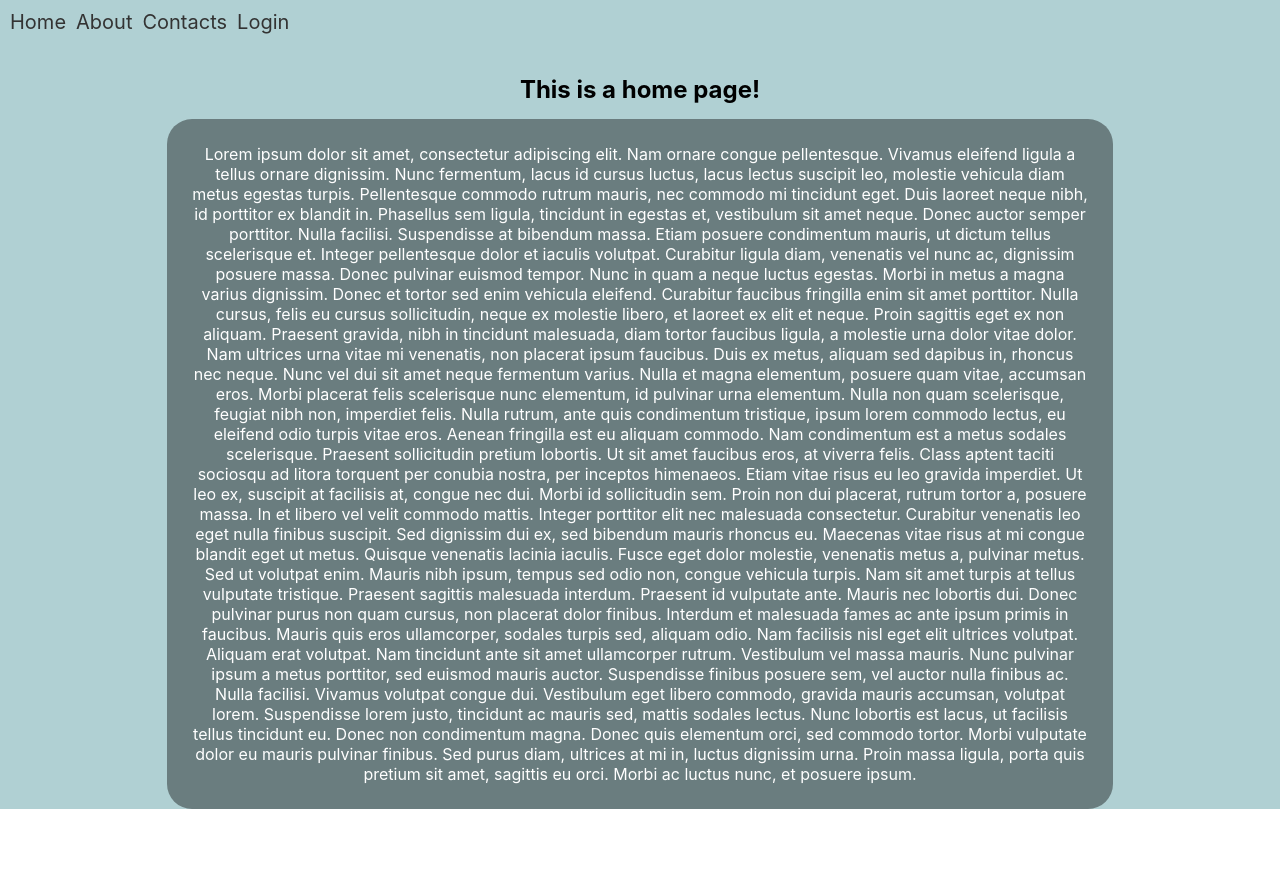
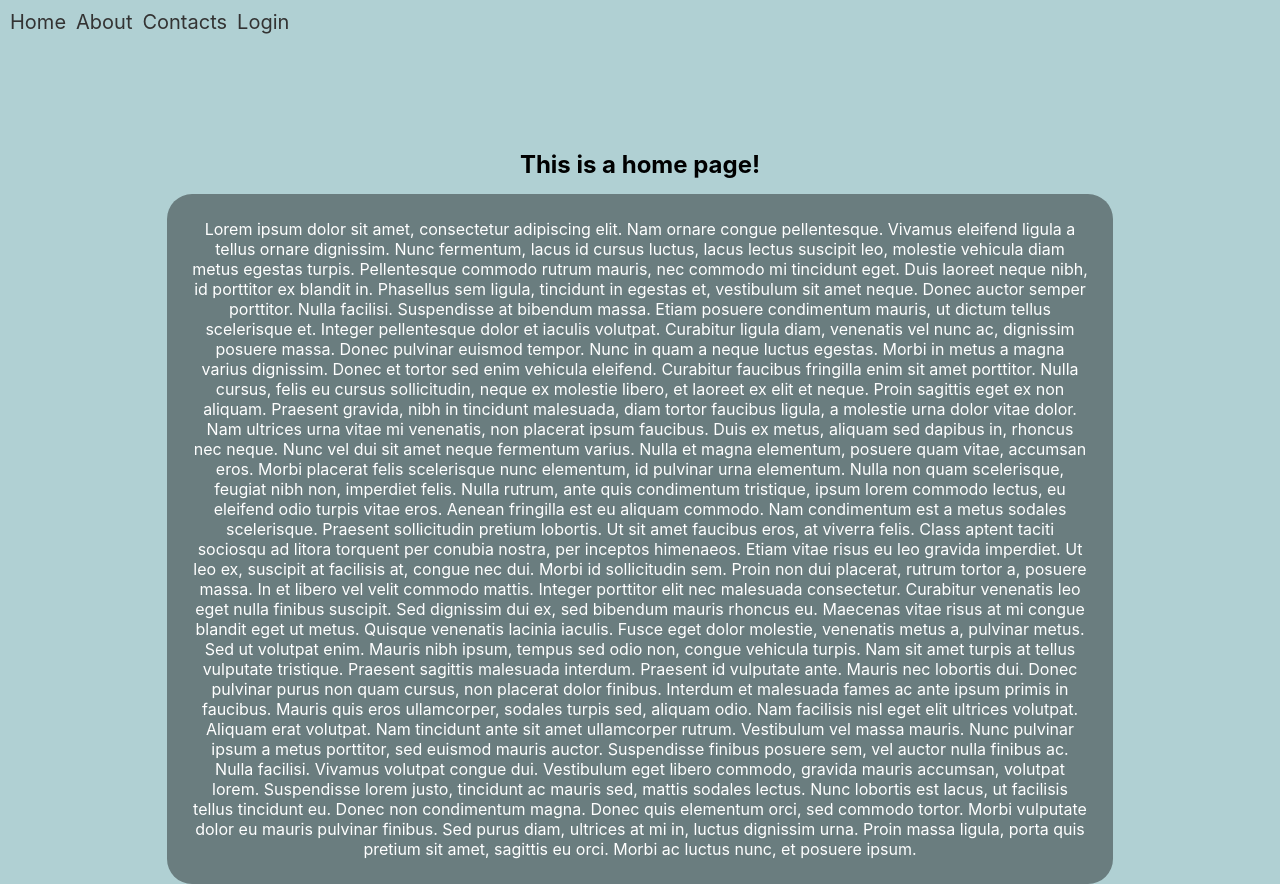
Before and after one commit to filonov-e/React-Multipage-Transition-Template, a React (Create React App) app: page / in a window 1280 px wide. Before the commit the page ends 809 px from the top, so only its background shows below. Built offline with nearby package versions, Linux system fonts and the light colour scheme.

Commit message:
bug fixes and small ui changes

```diff
--- a/src/App.css
+++ b/src/App.css
@@ -4,7 +4,7 @@ h1 {
 
 header {
   margin-top: 50px;
-  padding-top: 25px;
+  padding-top: 100px;
 }
 
 .button {
@@ -90,11 +90,6 @@ header {
   min-height: 100vh;
 }
 
-.App-logo {
-  animation: App-logo-spin infinite 20s linear;
-  height: 40vmin;
-}
-
 .App-header {
   background-color: #282c34;
   min-height: 100vh;
--- a/src/Contacts.js
+++ b/src/Contacts.js
@@ -7,7 +7,7 @@ class Contacts extends Component {
 				<header>
 					<h1>Contacts</h1>
 				</header>
-				<div className="Contacts-content">
+				<div className="Contacts-content content">
 					<p>You can contact me using information below</p>
 
 					<h3>E-mail:</h3>
--- a/src/Login.js
+++ b/src/Login.js
@@ -61,7 +61,7 @@ class Login extends Component {
 
 	_confirm = async () => {
 		// login/logout test
-		if (this.state.login && (this.state.email && this.state.password) || (this.state.name && this.state.email && this.state.password)){
+		if ((this.state.login && this.state.email && this.state.password) || (this.state.name && this.state.email && this.state.password)){
 			this._saveUserData(this.state.email)
 			window.location.href = "/profile"
 		} else {
```
